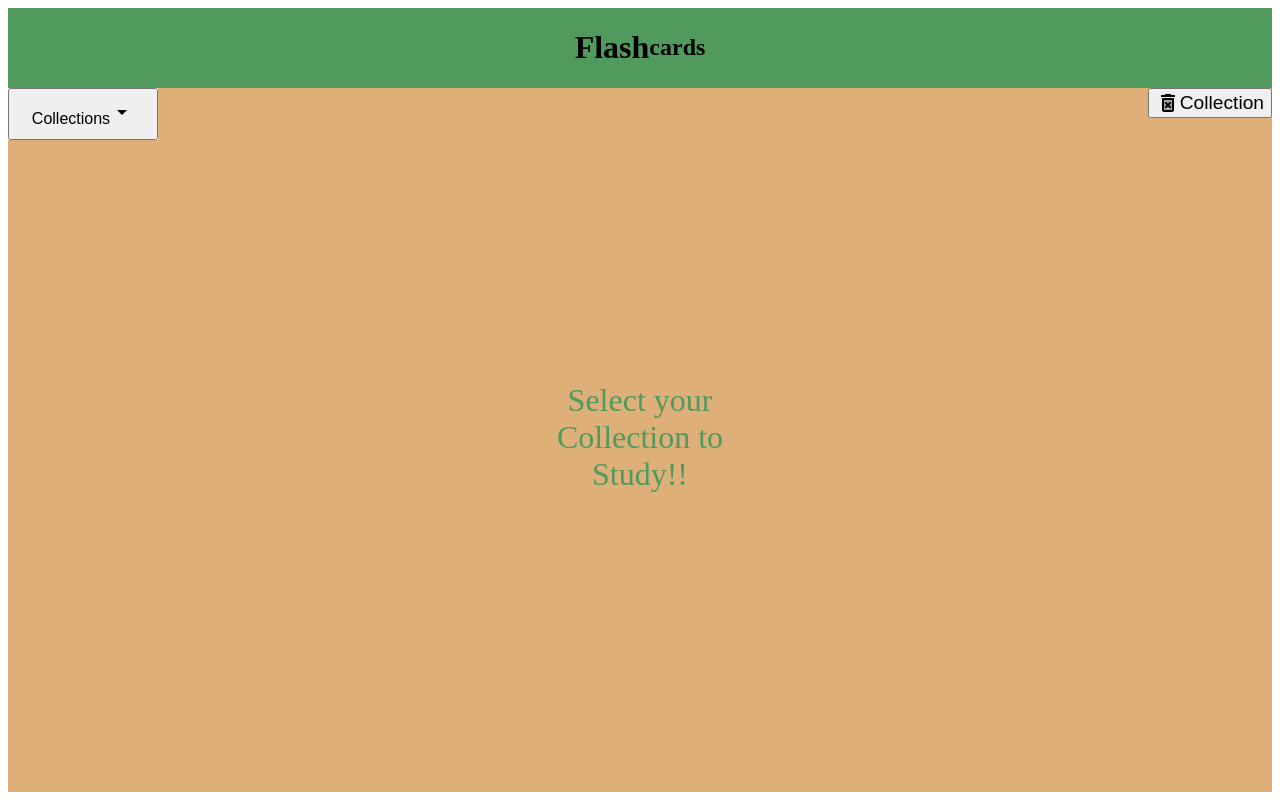
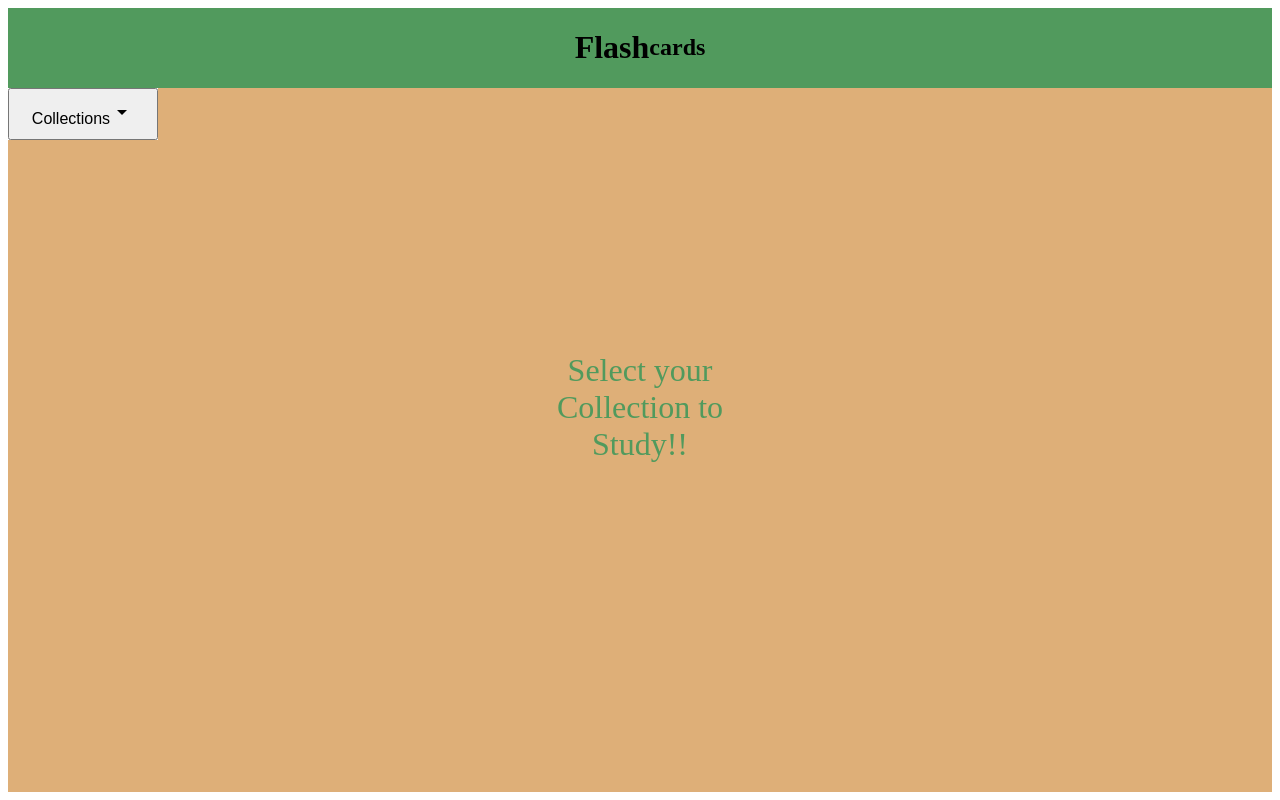
Before and after one commit to STanner03/flashcards_project, a React (Create React App) app in the folder flashcardsfrontend/: page / in a window 1280 px wide. Built offline with nearby package versions, Linux system fonts and the light colour scheme; no server answers.

Commit message:
Moved the Collection Delete button into the dropdown menu, it will only show up if a collection is selected.

```diff
--- a/flashcardsfrontend/src/MainView/Components/CardContainer/CreateCardForm/CreateCardForm.jsx
+++ b/flashcardsfrontend/src/MainView/Components/CardContainer/CreateCardForm/CreateCardForm.jsx
@@ -26,7 +26,6 @@ const CreateCardForm = ({
   }, []);
 
   function handleSave(e) {
-    // e.preventDefault();
     let newCard = {
       word: word,
       definition: definition,
--- a/flashcardsfrontend/src/MainView/Components/DropdownMenu/DropdownMenu.css
+++ b/flashcardsfrontend/src/MainView/Components/DropdownMenu/DropdownMenu.css
@@ -24,3 +24,17 @@
    justify-content: center;
    cursor: pointer;
 }
+
+.del-btn {
+    display: flex;
+    align-items: center;
+    font-size: larger;
+    width: 150px;
+    height: 30px;
+}
+
+.del-btn:hover {
+    cursor: pointer;
+    background-color: red;
+    color: white;
+}
--- a/flashcardsfrontend/src/MainView/Components/DropdownMenu/DropdownMenu.jsx
+++ b/flashcardsfrontend/src/MainView/Components/DropdownMenu/DropdownMenu.jsx
@@ -3,6 +3,8 @@ import CollectionMenu from "../CollectionMenu/CollectionMenu";
 import "./DropdownMenu.css";
 import ArrowDropDownTwoToneIcon from "@mui/icons-material/ArrowDropDownTwoTone";
 import ArrowDropUpTwoToneIcon from "@mui/icons-material/ArrowDropUpTwoTone";
+import DeleteForeverTwoToneIcon from "@mui/icons-material/DeleteForeverTwoTone";
+
 
 const DropdownMenu = ({
   setShow,
@@ -27,6 +29,11 @@ const DropdownMenu = ({
     setCardFormTitle("New Card");
   }
 
+  const handleDelete = () => {
+    setShowCardForm(true);
+    setShow(false);
+  }
+
   return (
     <div className="drp-dn-menu">
       <button className="btn-stl" onClick={handleOpen}>
@@ -49,6 +56,9 @@ const DropdownMenu = ({
           {open2 ? (
             <div>
               <div className="sel-col">{activeCollectionData.title}</div>
+              <button className="del-btn" onClick={handleDelete}>
+                <DeleteForeverTwoToneIcon /> Collection
+              </button>
               <button className="btn-stl" onClick={handleAddCard}>
                 Add New Card
               </button>
--- a/flashcardsfrontend/src/MainView/Components/Header/Header.css
+++ b/flashcardsfrontend/src/MainView/Components/Header/Header.css
@@ -5,20 +5,3 @@
     justify-content: center;
     background-color: #519A5D;
 }
-
-.header-delete-btn {
-    display: flex;
-    justify-content: flex-end;
-}
-
-.header-btn {
-    display: flex;
-    align-items: center;
-    font-size: larger;
-}
-
-.header-btn:hover {
-    cursor: pointer;
-    background-color: red;
-    color: white;
-}
--- a/flashcardsfrontend/src/MainView/Components/Header/Header.jsx
+++ b/flashcardsfrontend/src/MainView/Components/Header/Header.jsx
@@ -1,5 +1,4 @@
 import DropdownMenu from "../DropdownMenu/DropdownMenu";
-import DeleteForeverTwoToneIcon from "@mui/icons-material/DeleteForeverTwoTone";
 import "./Header.css";
 
 const Header = ({
@@ -12,6 +11,7 @@ const Header = ({
   setActiveCollectionData,
   activeCollectionData,
 }) => {
+
   return (
     <header>
       <div className="header">
@@ -28,11 +28,6 @@ const Header = ({
         setActiveCollectionData={setActiveCollectionData}
         activeCollectionData={activeCollectionData}
       />
-      <div className="header-delete-btn">
-        <button className="header-btn">
-          <DeleteForeverTwoToneIcon /> Collection
-        </button>
-      </div>
     </header>
   );
 };
```
